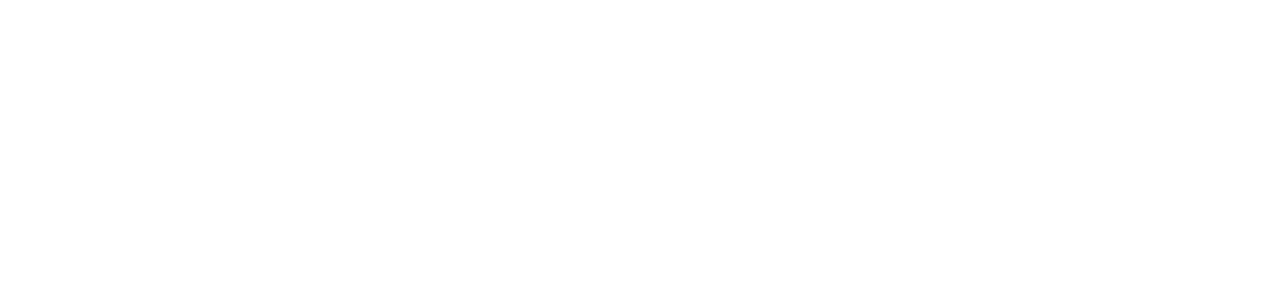
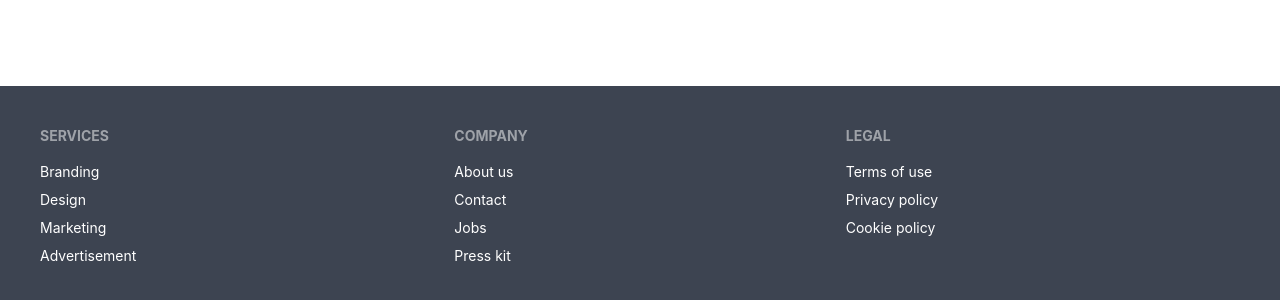
Before and after one commit to FahamidulDipro/to-do-list-client, a React (Create React App) app: page / in a window 1280 px wide. Shown: the part 858-1158 px from the top of the page. Before the commit the page ends 800 px from the top, so only its background shows below. Built offline with nearby package versions, Linux system fonts and the light colour scheme; no server answers.

Commit message:
footer added

```diff
--- a/src/App.js
+++ b/src/App.js
@@ -8,6 +8,7 @@
 import Calender from './components/Calender/Calender';
 import NotFound from './components/NotFound/NotFound';
 import Edit from './components/Edit/Edit';
+import Footer from './components/Footer/Footer';
 
 function App() {
   return (
@@ -22,6 +23,7 @@
         <Route path='/edit/:taskId' element={<Edit></Edit>}></Route>
         <Route path='*' element={<NotFound></NotFound>}></Route>
       </Routes>
+      <Footer></Footer>
      </div>
   );
 }
--- a/src/components/Calender/Calender.js
+++ b/src/components/Calender/Calender.js
@@ -6,7 +6,7 @@
 const Calender = () => {
   const [date, setDate] = useState(new Date());
   return (
-    <div className="flex justify-center items-center mt-20">
+    <div className="flex justify-center mt-20  h-screen">
       <DayPicker mode="single" selected={date} onSelect={setDate}></DayPicker>
     </div>
   );
--- a/src/components/CompletedTasks/CompletedTasks.js
+++ b/src/components/CompletedTasks/CompletedTasks.js
@@ -2,7 +2,7 @@
 
 const CompletedTasks = () => {
     return (
-        <div>
+        <div className='h-screen mt-20'>
            <h1>This is completed tasks</h1>
         </div>
     );
--- a/src/components/Edit/EditForm.js
+++ b/src/components/Edit/EditForm.js
@@ -35,6 +35,7 @@
     console.log(data);
   };
   return (
+    <div className="h-screen mt-20">
       <div className="flex justify-center items-center mt-20">
         <div className="card w-96 bg-base-100 shadow-xl">
           <div className="card-body">
@@ -55,6 +56,7 @@
           </div>
         </div>
       </div>
+    </div>
   );
 };
 
--- /dev/null
+++ b/src/components/Footer/Footer.js
@@ -0,0 +1,30 @@
+import React from 'react';
+
+const Footer = () => {
+    return (
+        <footer class="footer p-10 bg-neutral text-neutral-content">
+        <div>
+          <span class="footer-title">Services</span>
+          <a class="link link-hover">Branding</a>
+          <a class="link link-hover">Design</a>
+          <a class="link link-hover">Marketing</a>
+          <a class="link link-hover">Advertisement</a>
+        </div>
+        <div>
+          <span class="footer-title">Company</span>
+          <a class="link link-hover">About us</a>
+          <a class="link link-hover">Contact</a>
+          <a class="link link-hover">Jobs</a>
+          <a class="link link-hover">Press kit</a>
+        </div>
+        <div>
+          <span class="footer-title">Legal</span>
+          <a class="link link-hover">Terms of use</a>
+          <a class="link link-hover">Privacy policy</a>
+          <a class="link link-hover">Cookie policy</a>
+        </div>
+      </footer>
+    );
+};
+
+export default Footer;
--- a/src/components/Home/Home.js
+++ b/src/components/Home/Home.js
@@ -3,7 +3,7 @@
 
 const Home = () => {
   return (
-    <div>
+    <div  className="h-screen mt-20">
       <ToDoList></ToDoList>
     </div>
   );
--- a/src/components/ToDo/ToDo.js
+++ b/src/components/ToDo/ToDo.js
@@ -17,7 +17,7 @@
     console.log(data);
   };
   return (
-    <div className="flex justify-center items-center mt-20">
+    <div className="flex justify-center items-start mt-20 h-screen ">
       <div className="card w-96 bg-base-100 shadow-xl">
         <div className="card-body">
           <h2 className="card-title justify-center mb-10">Add Works to do</h2>
```
Lines whose indentation alone changed are shown as unchanged.
